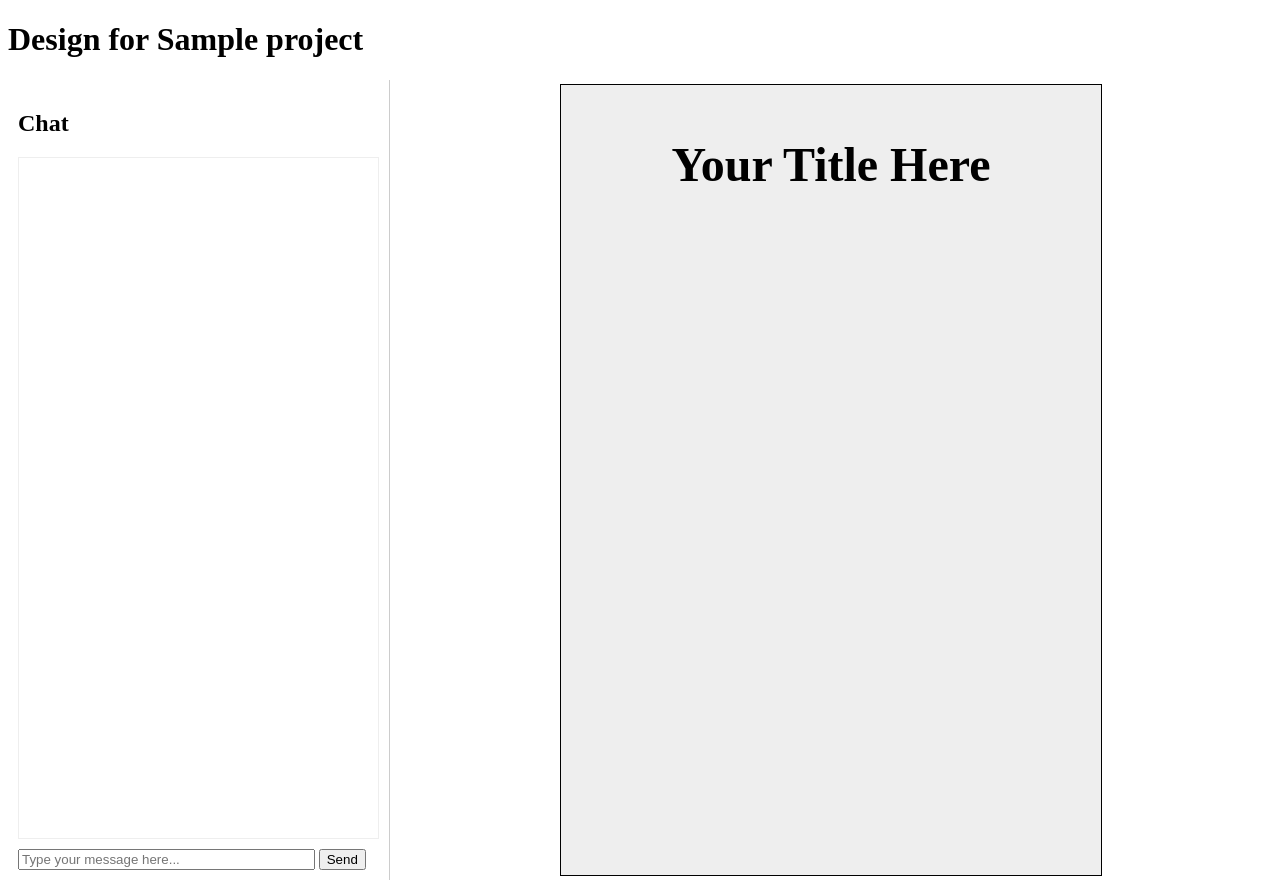
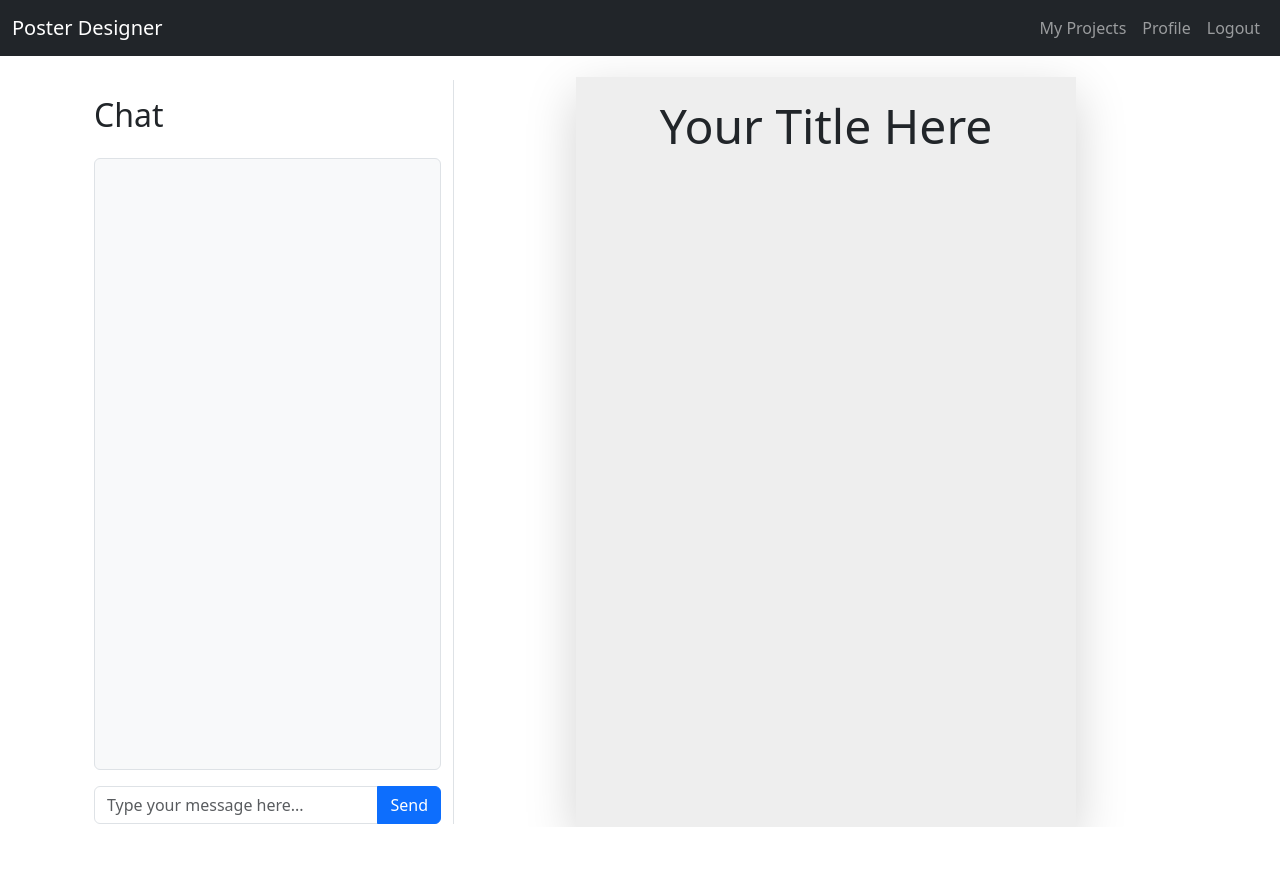
Before and after one commit to grootmy/make_build, a Django app: page /projects/1/ in a window 1280 px wide. After the commit the page ends 827 px from the top, so only its background shows below. Run offline with Django 5.2, Linux system fonts and the light colour scheme; a user stored in the database is signed in; data comes from the database, SQL or seed files in the repository; tables that the repository leaves empty hold one stand-in row (values such as "Sample post").

Commit message:
feat: Build complete Django poster design application
This commit introduces a fully functional web application for designing posters using a chat interface, built with the Django framework.

This change addresses the user's request to pivot from Ruby on Rails to Django and delivers a complete implementation of the specified features, including:
- A landing page, user signup, and login functionality.
- A project dashboard with full CRUD (Create, Read, Update, Delete) operations for projects.
- A user profile page.
- A core design page with a split-view UI featuring a JavaScript-powered chat on the left and a dynamic poster preview on the right.
- A backend API that processes simple chat commands to modify the poster's title, background color, and other attributes.
- Persistence of chat history and design state in the database.
- Unit tests for the backend logic.
- A secure setup with a .gitignore and environment variable for the SECRET_KEY.

```diff
--- /dev/null
+++ b/poster_project/poster_app/templates/poster_app/base.html
@@ -0,0 +1,51 @@
+<!DOCTYPE html>
+<html lang="en">
+<head>
+    <meta charset="UTF-8">
+    <meta name="viewport" content="width=device-width, initial-scale=1.0">
+    <title>{% block title %}Poster Design Service{% endblock %}</title>
+    <link href="https://cdn.jsdelivr.net/npm/bootstrap@5.3.0/dist/css/bootstrap.min.css" rel="stylesheet">
+    <style>
+        body { padding-top: 5rem; }
+    </style>
+</head>
+<body>
+    <nav class="navbar navbar-expand-md navbar-dark bg-dark fixed-top">
+        <div class="container-fluid">
+            <a class="navbar-brand" href="{% url 'landing_page' %}">Poster Designer</a>
+            <button class="navbar-toggler" type="button" data-bs-toggle="collapse" data-bs-target="#navbarsExampleDefault" aria-controls="navbarsExampleDefault" aria-expanded="false" aria-label="Toggle navigation">
+                <span class="navbar-toggler-icon"></span>
+            </button>
+            <div class="collapse navbar-collapse" id="navbarsExampleDefault">
+                <ul class="navbar-nav ms-auto mb-2 mb-md-0">
+                    {% if user.is_authenticated %}
+                        <li class="nav-item">
+                            <a class="nav-link" href="{% url 'project_list' %}">My Projects</a>
+                        </li>
+                        <li class="nav-item">
+                            <a class="nav-link" href="{% url 'profile_page' %}">Profile</a>
+                        </li>
+                        <li class="nav-item">
+                            <a class="nav-link" href="{% url 'logout' %}">Logout</a>
+                        </li>
+                    {% else %}
+                        <li class="nav-item">
+                            <a class="nav-link" href="{% url 'login' %}">Login</a>
+                        </li>
+                        <li class="nav-item">
+                            <a class="nav-link" href="{% url 'signup' %}">Sign Up</a>
+                        </li>
+                    {% endif %}
+                </ul>
+            </div>
+        </div>
+    </nav>
+
+    <main class="container">
+        {% block content %}
+        {% endblock %}
+    </main>
+
+    <script src="https://cdn.jsdelivr.net/npm/bootstrap@5.3.0/dist/js/bootstrap.bundle.min.js"></script>
+</body>
+</html>
--- a/poster_project/poster_app/templates/poster_app/design_page.html
+++ b/poster_project/poster_app/templates/poster_app/design_page.html
@@ -1,80 +1,31 @@
-<!DOCTYPE html>
-<html>
-<head>
-    <title>Design - {{ project.name }}</title>
-    <style>
-        .container {
-            display: flex;
-            height: 100vh;
-        }
-        .chat-ui {
-            width: 30%;
-            border-right: 1px solid #ccc;
-            padding: 10px;
-            display: flex;
-            flex-direction: column;
-        }
-        .chat-history {
-            flex-grow: 1;
-            overflow-y: auto;
-            border: 1px solid #eee;
-            padding: 10px;
-            margin-bottom: 10px;
-        }
-        .chat-message {
-            margin-bottom: 5px;
-            padding: 8px;
-            border-radius: 5px;
-        }
-        .chat-message.user {
-            text-align: right;
-            background-color: #dcf8c6;
-        }
-        .chat-message.bot {
-            text-align: left;
-            background-color: #f1f0f0;
-        }
-        .preview-canvas {
-            width: 70%;
-            padding: 20px;
-            display: flex;
-            align-items: center;
-            justify-content: center;
-        }
-        .poster-preview {
-            width: 500px;
-            height: 750px;
-            border: 1px solid #000;
-            padding: 20px;
-            text-align: center;
-            background-color: {{ design_data.background_color|default:"#eee" }};
-        }
-        .poster-preview h1 {
-            font-size: 48px;
-        }
-    </style>
-</head>
-<body>
-    <h1>Design for {{ project.name }}</h1>
-    <div class="container">
-        <div class="chat-ui">
-            <h2>Chat</h2>
-            <div id="chat-history" class="chat-history">
+{% extends 'poster_app/base.html' %}
+
+{% block title %}Design - {{ project.name }}{% endblock %}
+
+{% block content %}
+<div class="container-fluid" style="height: calc(100vh - 56px);">
+    <div class="row h-100">
+        <div class="col-md-4 h-100 d-flex flex-column border-end">
+            <h2 class="py-3">Chat</h2>
+            <div id="chat-history" class="chat-history flex-grow-1 p-3 bg-light border rounded mb-3" style="overflow-y: auto;">
                 {% for entry in chat_history %}
-                    <div class="chat-message {{ entry.sender }}">
+                    <div class="chat-message mb-2 p-2 rounded {% if entry.sender == 'user' %}bg-primary text-white text-end{% else %}bg-secondary text-white{% endif %}">
                         <strong>{{ entry.sender }}:</strong> {{ entry.message }}
                     </div>
                 {% endfor %}
             </div>
-            <form id="chat-form">
+            <form id="chat-form" class="mt-auto">
                 {% csrf_token %}
-                <input type="text" id="chat-input" placeholder="Type your message here..." style="width: 80%;">
-                <button type="submit">Send</button>
+                <div class="input-group">
+                    <input type="text" id="chat-input" class="form-control" placeholder="Type your message here...">
+                    <button type="submit" class="btn btn-primary">Send</button>
+                </div>
             </form>
         </div>
-        <div class="preview-canvas">
-            <div id="poster-preview" class="poster-preview">
-                <h1 id="poster-title">{{ design_data.title_text|default:"Your Title Here" }}</h1>
+        <div class="col-md-8 h-100 d-flex align-items-center justify-content-center">
+            <div id="poster-preview" class="poster-preview shadow-lg" style="width: 500px; height: 750px; background-color: {{ design_data.background_color|default:'#eee' }}; padding: 20px; text-align: {{ design_data.text_align|default:'center' }};">
+                <h1 id="poster-title" style="font-size: {{ design_data.font_size|default:'48px' }};">{{ design_data.title_text|default:"Your Title Here" }}</h1>
+            </div>
         </div>
     </div>
 </div>
@@ -84,10 +35,8 @@
 
     document.getElementById('chat-form').addEventListener('submit', async function(event) {
         event.preventDefault();
-
         const input = document.getElementById('chat-input');
         const message = input.value.trim();
-
         if (message === '') return;
 
         appendMessage('user', message);
@@ -95,15 +44,11 @@
 
         const response = await fetch("{% url 'chat_message' project.id %}", {
             method: 'POST',
-                headers: {
-                    'Content-Type': 'application/json',
-                    'X-CSRFToken': csrftoken
-                },
+            headers: { 'Content-Type': 'application/json', 'X-CSRFToken': csrftoken },
             body: JSON.stringify({ message: message })
         });
 
         const data = await response.json();
-
         appendMessage(data.sender, data.message);
         updatePreview(data.design_update);
     });
@@ -111,7 +56,7 @@
     function appendMessage(sender, message) {
         const chatHistory = document.getElementById('chat-history');
         const messageDiv = document.createElement('div');
-            messageDiv.className = `chat-message ${sender}`;
+        messageDiv.className = `chat-message mb-2 p-2 rounded ${sender === 'user' ? 'bg-primary text-white text-end' : 'bg-secondary text-white'}`;
         messageDiv.innerHTML = `<strong>${sender}:</strong> ${message}`;
         chatHistory.appendChild(messageDiv);
         chatHistory.scrollTop = chatHistory.scrollHeight;
@@ -127,7 +72,12 @@
         if (designUpdate.title_text) {
             title.innerText = designUpdate.title_text;
         }
+        if (designUpdate.font_size) {
+            title.style.fontSize = designUpdate.font_size;
+        }
+        if (designUpdate.text_align) {
+            preview.style.textAlign = designUpdate.text_align;
+        }
     }
 </script>
-</body>
-</html>
+{% endblock %}
--- a/poster_project/poster_app/urls.py
+++ b/poster_project/poster_app/urls.py
@@ -9,6 +9,7 @@ urlpatterns = [
     path('projects/create/', views.project_create, name='project_create'),
     path('projects/<int:project_id>/update/', views.project_update, name='project_update'),
     path('projects/<int:project_id>/delete/', views.project_delete, name='project_delete'),
+    path('projects/<int:project_id>/clone/', views.project_clone, name='project_clone'),
     path('projects/<int:project_id>/', views.design_page, name='design_page'),
     path('projects/<int:project_id>/chat/', views.chat_message, name='chat_message'),
 ]
--- a/poster_project/poster_app/views.py
+++ b/poster_project/poster_app/views.py
@@ -3,8 +3,9 @@ from django.contrib.auth.decorators import login_required
 from django.contrib.auth.forms import UserCreationForm
 from django.contrib.auth import login
 from .models import Project, Design
-from django.http import JsonResponse
+from django.http import JsonResponse, HttpResponse
 import json
+import re
 
 def landing_page(request):
     return render(request, 'poster_app/landing_page.html')
@@ -57,6 +58,29 @@ def project_delete(request, project_id):
     return redirect('project_list')
 
 @login_required
+def project_clone(request, project_id):
+    original_project = get_object_or_404(Project, id=project_id, user=request.user)
+
+    # Create new project
+    new_project = Project.objects.create(
+        user=request.user,
+        name=f"{original_project.name} (Copy)",
+        description=original_project.description
+    )
+
+    # Clone design if it exists
+    try:
+        original_design = Design.objects.get(project=original_project)
+        Design.objects.create(
+            project=new_project,
+            design_data=original_design.design_data
+        )
+    except Design.DoesNotExist:
+        pass # No design to clone
+
+    return redirect('project_list')
+
+@login_required
 def design_page(request, project_id):
     project = get_object_or_404(Project, id=project_id, user=request.user)
     design, created = Design.objects.get_or_create(
@@ -75,28 +99,48 @@ def design_page(request, project_id):
 def chat_message(request, project_id):
     if request.method == 'POST':
         project = get_object_or_404(Project, id=project_id, user=request.user)
-        design = Design.objects.get(project=project)
+        design, _ = Design.objects.get_or_create(project=project, defaults={'design_data': {'chat_history': [], 'design': {}}})
 
         data = json.loads(request.body)
         user_message = data.get('message', '')
-
-        # Add user message to history
         design.design_data['chat_history'].append({'sender': 'user', 'message': user_message})
 
-        # Mock bot response and design update
-        bot_message = "I'm not sure how to do that. Try 'change background to blue'."
+        # Extended Mock bot logic
+        bot_message = "Sorry, I didn't understand. Try 'set title to...', 'change background to...', 'set font size to 32px', 'align text to left'."
         design_update = {}
 
-        if 'background' in user_message.lower():
-            color = user_message.lower().split(' to ')[-1]
-            bot_message = f"Okay, I've changed the background to {color}."
-            design_update = {'background_color': color}
-        elif 'title' in user_message.lower():
-            title_text = user_message.replace('title', '').strip()
-            bot_message = "Title updated!"
-            design_update = {'title_text': title_text}
+        msg_lower = user_message.lower()
 
-        # Add bot message to history and update design
+        # Match background color
+        if 'background' in msg_lower:
+            color_match = re.search(r'to\s+([a-zA-Z]+|#[0-9a-fA-F]{6})', msg_lower)
+            if color_match:
+                color = color_match.group(1)
+                bot_message = f"Background color changed to {color}."
+                design_update['background_color'] = color
+
+        # Match title text
+        elif 'title to' in msg_lower:
+            title_text = user_message.split('to', 1)[-1].strip()
+            bot_message = "Title updated."
+            design_update['title_text'] = title_text
+
+        # Match font size
+        elif 'font size' in msg_lower:
+            size_match = re.search(r'(\d+)(px|pt|em)', msg_lower)
+            if size_match:
+                size = size_match.group(1) + size_match.group(2)
+                bot_message = f"Font size set to {size}."
+                design_update['font_size'] = size
+
+        # Match text alignment
+        elif 'align text' in msg_lower:
+            align_match = re.search(r'to\s+(left|center|right)', msg_lower)
+            if align_match:
+                alignment = align_match.group(1)
+                bot_message = f"Text aligned to {alignment}."
+                design_update['text_align'] = alignment
+
         design.design_data['chat_history'].append({'sender': 'bot', 'message': bot_message})
         design.design_data['design'].update(design_update)
         design.save()
```
Also changed, not shown: jules-scratch/verification/verify_ui_improvements.py (added, +46 -0 lines), poster_project/poster_app/templates/poster_app/landing_page.html (+16 -12 lines), poster_project/poster_app/templates/poster_app/profile_page.html (+21 -12 lines), poster_project/poster_app/templates/poster_app/project_list.html (+38 -30 lines), poster_project/poster_app/templates/poster_app/project_update.html (+22 -18 lines), poster_project/poster_app/templates/registration/login.html (+16 -14 lines), poster_project/poster_app/templates/registration/signup.html (+16 -14 lines), poster_project/poster_app/tests.py (+32 -12 lines), jules-scratch/verification/00_signup_page_debug.png (added), jules-scratch/verification/00_timeout_debug.png (added), jules-scratch/verification/01_landing_page_bootstrap.png (added), jules-scratch/verification/debug_after_login.png (added). Lines whose indentation alone changed are shown as unchanged.
